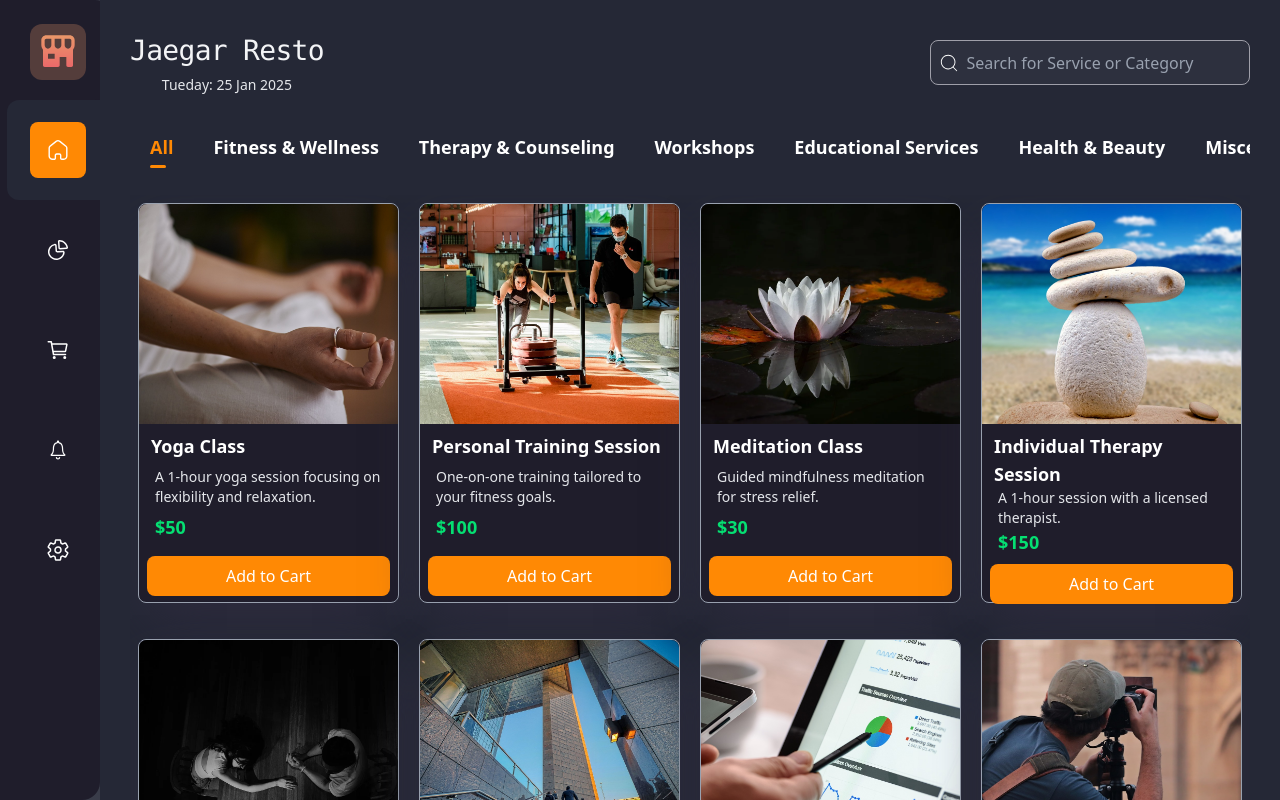
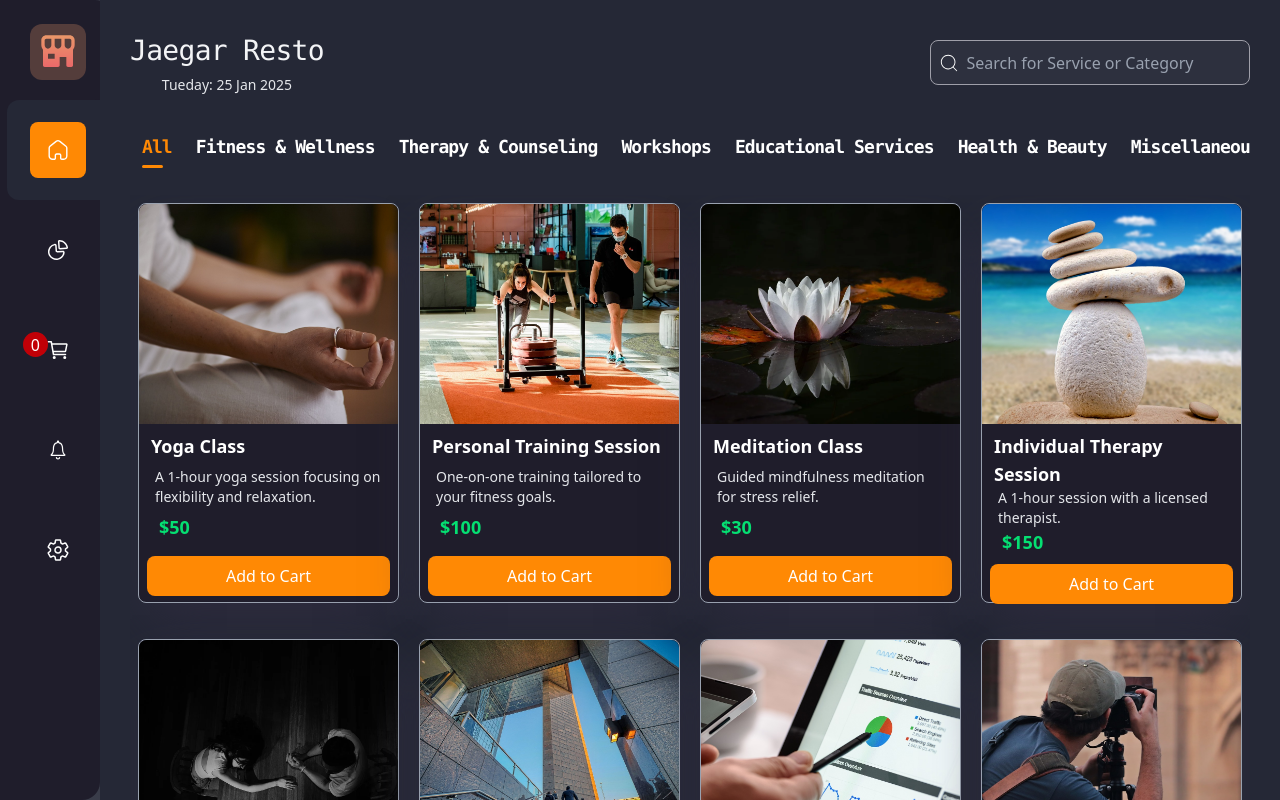
Before and after one commit to adityas-ops/posmart, a React (Vite) app: page / in a window 1280 px wide. Built offline with nearby package versions, Linux system fonts and the light colour scheme.

Commit message:
add context for cart

```diff
--- a/src/components/Card.jsx
+++ b/src/components/Card.jsx
@@ -1,8 +1,14 @@
 import PropTypes from "prop-types";
+import { useCart } from "../context/CartContext";
 
 function Card({ service }) {
+    // const increasePrice = service.price/0.35.toFixed(2);
+    const { addToCart } = useCart();
+
   return (
-    <div className="w-full h-[400px] hover:scale-[1.01] cursor-pointer duration-300 bg-[#1F1D2B] shadow-[#2f2c3f] shadow-2xl border-[0.5px] border-gray-400 rounded-lg m-2">
+    <div
+    onClick={() => addToCart(service)}
+     className="w-full h-[400px] hover:scale-[1.01] cursor-pointer duration-300 bg-[#1F1D2B] shadow-[#2f2c3f] shadow-2xl border-[0.5px] border-gray-400 rounded-lg m-2">
       <img
         src={service.imgLink}
         alt={service.name}
@@ -11,7 +17,13 @@ function Card({ service }) {
       <div className="p-2 flex flex-col justify-between h-[180px] ">
         <h1 className="px-1 text-white text-lg font-semibold">{service.name}</h1>
         <p className="px-2 text-gray-200 text-sm">{service.description}</p>
-        <p className="px-2 text-green-400 text-lg font-semibold">{service.price}</p>
+        <p className="px-2 text-green-400 text-lg font-semibold">
+        {/* span for increase price of 45% to show and cut the text */}
+            <span className="line-through text-gray-400 text-sm mr-1">
+            {/* ${increasePrice} */}
+            </span>
+            ${service.price}
+        </p>
         <button className="w-full bg-orange-400 text-white py-2 rounded-lg mt-2">
           Add to Cart
         </button>
--- a/src/components/Layout.jsx
+++ b/src/components/Layout.jsx
@@ -6,9 +6,11 @@ import { IoIosNotificationsOutline } from "react-icons/io";
 import { IoSettingsOutline } from "react-icons/io5";
 import { Tooltip } from "react-tooltip";
 import "react-tooltip/dist/react-tooltip.css";
+import { useCart } from "../context/CartContext";
 
 import React from "react";
 function Layout({ children }) {
+  const {getCartItemCount} = useCart()
   const navLinks = [
     {
       title: "Home",
@@ -103,14 +105,15 @@ function Layout({ children }) {
           </div>
         </NavLink>
         {navLinks.map((link) => (
+          <div className="relative" key={link.route}>
           <NavLink
           id="my-anchor-element-id" data-tooltip-content={link.title}
             to={link.route}
             key={link.title}
             className={({ isActive }) =>
               isActive
-                ? "text-black w-[102px] duration-500 h-[100px] bg-[#252836] rounded-l-[12px] flex items-center justify-center relative"
-                : "text-black w-[102px] h-[100px] duration-500 flex rounded-r-[12px] items-center justify-center "
+                ? "text-black  w-[102px] duration-500 h-[100px] bg-[#252836] rounded-l-[12px] flex items-center justify-center relative"
+                : "text-black relative w-[102px] h-[100px] duration-500 flex rounded-r-[12px] items-center justify-center "
             }
           >
             {({ isActive }) =>
@@ -125,6 +128,14 @@ function Layout({ children }) {
               )
             }
           </NavLink>
+           {
+            link.route === "/cart"  && (
+              <div className="absolute top-8 left-4 bg-red-700 text-white w-[25px] h-[25px] rounded-full flex items-center justify-center">
+                {getCartItemCount()}
+              </div>
+            )
+           }
+          </div>
         ))}
       </nav>
       <main className="w-full bg-[#252836] px-[10px] sm:px-[30px] h-full overflow-y-scroll ">
--- /dev/null
+++ b/src/context/CartContext.jsx
@@ -0,0 +1,65 @@
+import { createContext, useContext, useState } from "react";
+import PropTypes from "prop-types";
+
+// Create the CartContext
+const CartContext = createContext();
+
+// CartContext Provider
+export const CartProvider = ({ children }) => {
+  const [cart, setCart] = useState([]);
+
+  // Add a product to the cart
+  const addToCart = (newProduct) => {
+    setCart((prevCart) => {
+      const existingProduct = prevCart.find((item) => item.id === newProduct.id);
+      if (existingProduct) {
+        // Update quantity if product already exists in the cart
+        return prevCart.map((item) =>
+          item.id === newProduct.id
+            ? { ...item, quantity: item.quantity + 1 }
+            : item
+        );
+      }
+      // Add new product to the cart
+      return [...prevCart, { ...newProduct, quantity: 1 }];
+    });
+  };
+
+  // delete a product from the cart
+  const deleteFromCart = (id) => {
+    setCart((prevCart) => {
+      const existingProduct = prevCart.find((item) => item.id === id);
+      if (existingProduct.quantity > 1) {
+        return prevCart.map((item) =>
+          item.id === id ? { ...item, quantity: item.quantity - 1 } : item
+        );
+      }
+      return prevCart.filter((item) => item.id !== id);
+    });
+  };
+
+
+  // Get the total number of items in the cart
+  const getCartItemCount = () => {
+    return cart.reduce((total, product) => total + product.quantity, 0);
+  };
+
+  return (
+    <CartContext.Provider value={{ cart, addToCart, getCartItemCount, deleteFromCart }}>
+      {children}
+    </CartContext.Provider>
+  );
+};
+CartProvider.propTypes = {
+  children: PropTypes.node.isRequired,
+};
+
+// Custom hook to use the CartContext
+// Custom hook to use the CartContext
+export const useCart = () => {
+  const context = useContext(CartContext);
+  if (!context) {
+    throw new Error("useCart must be used within a CartProvider");
+  }
+  return context;
+};
--- a/src/data.js
+++ b/src/data.js
@@ -6,7 +6,7 @@ const data = [
       {
         id: 10,
         name: "Yoga Class",
-        price: "$50",
+        price: "50",
         description:
           "A 1-hour yoga session focusing on flexibility and relaxation.",
         imgLink: "/assets/images/Fitness/yoga.jpg",
@@ -14,14 +14,14 @@ const data = [
       {
         id: "11",
         name: "Personal Training Session",
-        price: "$100",
+        price: "100",
         description: "One-on-one training tailored to your fitness goals.",
         imgLink: "/assets/images/Fitness/trainer.webp",
       },
       {
         id: "12",
         name: "Meditation Class",
-        price: "$30",
+        price: "30",
         description: "Guided mindfulness meditation for stress relief.",
         imgLink: "/assets/images/Fitness/mediation.webp",
       },
@@ -34,21 +34,21 @@ const data = [
       {
         id: "20",
         name: "Individual Therapy Session",
-        price: "$150",
+        price: "150",
         description: "A 1-hour session with a licensed therapist.",
         imgLink: "/assets/images/Therapy/therapy.jpg",
       },
       {
         id: "21",
         name: "Couples Counseling",
-        price: "$100",
+        price: "100",
         description: "Relationship counseling for couples.",
         imgLink: "/assets/images/Therapy/couples.webp",
       },
       {
         id: "22",
         name: "Career Counseling",
-        price: "$200",
+        price: "200",
         description: "Professional guidance to help plan your career path.",
         imgLink: "/assets/images/Therapy/career.jpg",
       },
@@ -61,7 +61,7 @@ const data = [
       {
         id: "30",
         name: "Digital Marketing Workshop",
-        price: "$75",
+        price: "75",
         description:
           "Learn the fundamentals of SEO, PPC, and social media marketing.",
         imgLink: "/assets/images/Workshops/digital.jpg",
@@ -69,14 +69,14 @@ const data = [
       {
         id: "31",
         name: "Photography Workshop",
-        price: "$50",
+        price: "50",
         description: "Hands-on training in photography basics and editing.",
         imgLink: "/assets/images/Workshops/Photography.jpg",
       },
       {
         id: "32",
         name: "Cooking Class",
-        price: "$200",
+        price: "200",
         description:
           "Master the art of Italian cuisine in this interactive workshop.",
         imgLink: "/assets/images/Workshops/cooking.jpg",
@@ -90,21 +90,21 @@ const data = [
       {
         id: "40",
         name: "Coding Bootcamp",
-        price: "$75",
+        price: "75",
         description: "A 4-week intensive bootcamp to learn web development.",
         imgLink: "/assets/images/Educational/coding.jpg",
       },
       {
         id: "41",
         name: "Language Learning Class",
-        price: "$50",
+        price: "50",
         description: "Beginner-level classes in French, Spanish, or Mandarin.",
         imgLink: "/assets/images/Educational/learning.jpg",
       },
       {
         id: "42",
         name: "Art Class",
-        price: "$100",
+        price: "100",
         description:
           "Explore your creativity with watercolor painting techniques.",
         imgLink: "/assets/images/Educational/art.jpg",
@@ -118,14 +118,14 @@ const data = [
       {
         id: "50",
         name: "Nutrition Consultation",
-        price: "$100",
+        price: "100",
         description: "Personalized dietary advice to meet your health goals.",
         imgLink: "assets/images/Health/nutrition.jpg",
       },
       {
         id: "51",
         name: "Skincare Workshop",
-        price: "$50",
+        price: "50",
         description: " Learn about proper skincare routines and products.",
         imgLink: "/assets/images/Health/skincare.jpg",
       },
@@ -138,7 +138,7 @@ const data = [
       {
         id: "60",
         name: "Pet Training Session",
-        price: "$150",
+        price: "150",
         description: "A basic training session for your furry friend.",
         imgLink: "/assets/images/Miscellaneous/pet.jpg",
       },
--- a/src/main.jsx
+++ b/src/main.jsx
@@ -1,13 +1,16 @@
-import { StrictMode } from 'react'
-import { createRoot } from 'react-dom/client'
-import './index.css'
-import App from './App.jsx'
+import { StrictMode } from "react";
+import { createRoot } from "react-dom/client";
+import "./index.css";
+import App from "./App.jsx";
 import { BrowserRouter } from "react-router";
+import { CartProvider } from "./context/CartContext.jsx";
 
-createRoot(document.getElementById('root')).render(
-  <BrowserRouter>
-  <StrictMode>
-    <App />
-  </StrictMode>
-  </BrowserRouter>,
-)
+createRoot(document.getElementById("root")).render(
+  <CartProvider>
+    <BrowserRouter>
+      <StrictMode>
+        <App />
+      </StrictMode>
+    </BrowserRouter>
+  </CartProvider>
+);
--- a/src/routes/Cart.jsx
+++ b/src/routes/Cart.jsx
@@ -1,11 +1,26 @@
-import Layout from "../components/Layout"
+import Layout from "../components/Layout";
+import { useCart } from "../context/CartContext";
 
 function Cart() {
+  const { cart, deleteFromCart } = useCart();
+  console.log("cart", cart);
   return (
     <Layout>
-      cart
+      <div className="cart">
+        <h1>Cart</h1>
+        <div className="cart-items">
+          {cart.map((product) => (
+            <div key={product.id} className="cart-item">
+              <h3>{product.name}</h3>
+              <p>Price: ${product.price}</p>
+              <p>Quantity: {product.quantity}</p>
+              <button onClick={() => deleteFromCart(product.id)}>Remove</button>
+            </div>
+          ))}
+        </div>
+      </div>
     </Layout>
-  )
+  );
 }
 
-export default Cart
+export default Cart;
--- a/src/routes/Home.jsx
+++ b/src/routes/Home.jsx
@@ -59,17 +59,13 @@ function Home() {
 
   // now we will filter the data based on the search input
   useEffect(() => {
-    // search can be in the category name or service name
     const newData = data.filter((category) => {
-      // check if the category name includes the search input
       if (category.category.toLowerCase().includes(search.toLowerCase())) {
         return true;
       }
-      // check if the service name includes the search input
       const services = category.services.filter((service) =>
         service.name.toLowerCase().includes(search.toLowerCase())
       );
-      // if the services array is not empty, then the category will be included in the filtered data
       if (services.length > 0) {
         return true;
       }
@@ -112,10 +108,10 @@ function Home() {
               <div
                 onClick={() => handleFilter(item.id)}
                 key={item.id}
-                className={`px-4 py-2  mx-1 cursor-pointer  `}
+                className={`px-3 py-2 cursor-pointer  `}
               >
                 <p
-                  className={` text-lg whitespace-nowrap font-semibold   ${
+                  className={` text-lg font-mono tracking-tighter whitespace-nowrap font-semibold   ${
                     selectedFilter === item.id
                       ? "text-orange-400 "
                       : " text-white"
```
